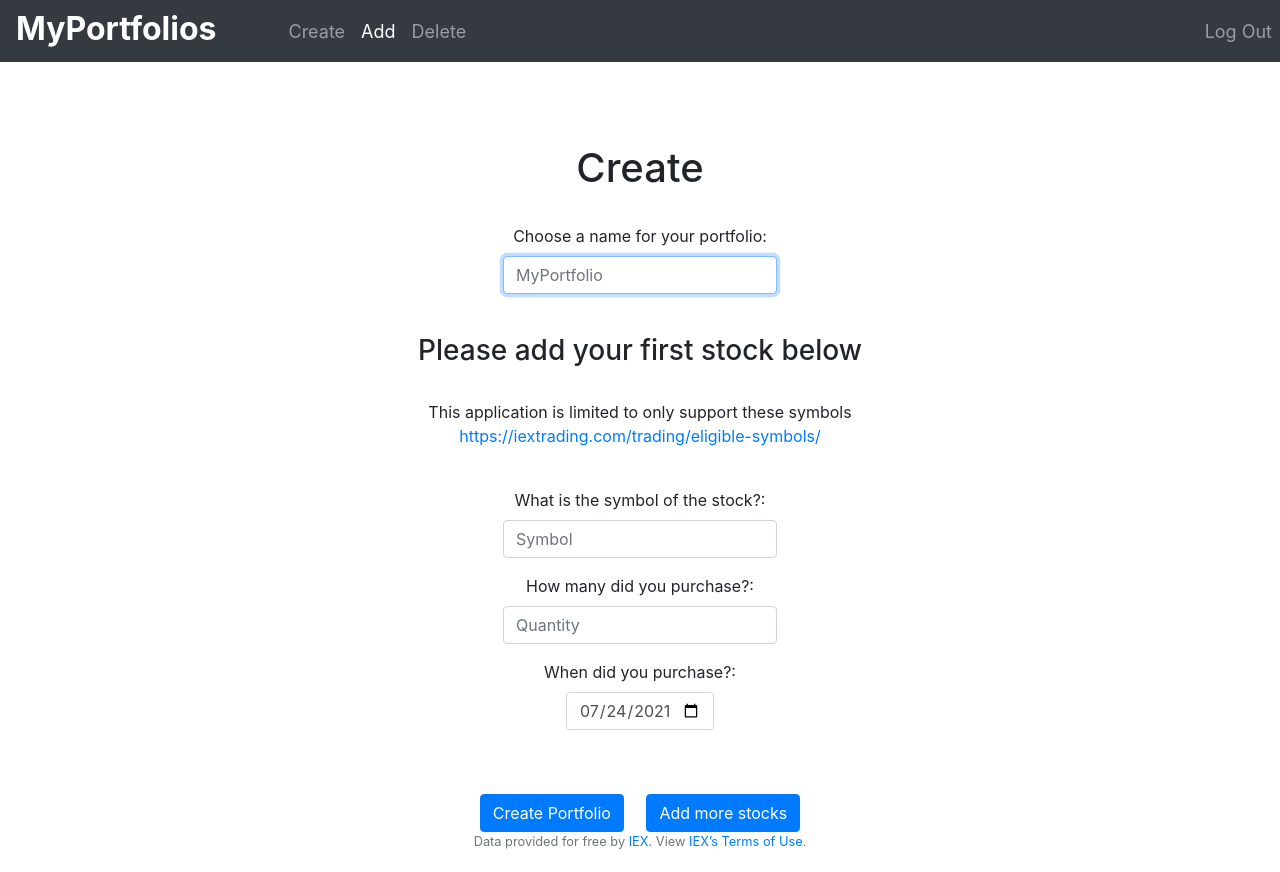
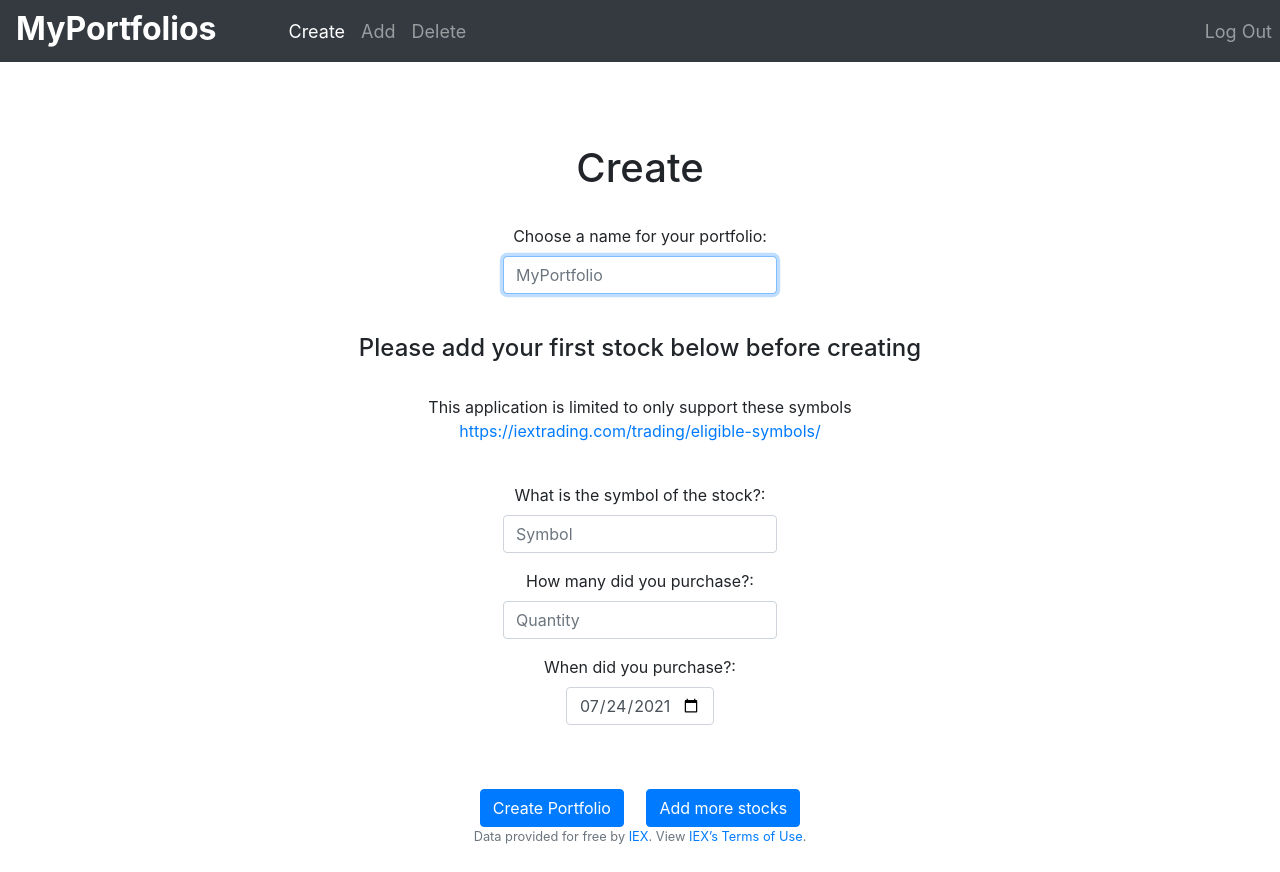
Before and after one commit to jsueling/cs50-final-project, a Flask app: page /create in a window 1280 px wide. After the commit the page ends 844 px from the top, so only its background shows below. Run offline with Flask 2, Linux system fonts and the light colour scheme; the visitor is signed in with stand-in values (Sample User, id 1); some libraries are stand-ins or nearby versions.

Commit message:
added active attribute for current page to nav-link, minor fixes, create.html number input changed

```diff
--- a/application.py
+++ b/application.py
@@ -75,6 +75,8 @@ app.jinja_env.filters["usd"] = usd
 # https://stackoverflow.com/questions/41546883/what-is-the-use-of-python-dotenv
 # https://www.twilio.com/blog/environment-variables-python
 # .flaskenv needs to be added somewhere, add to functions to stop the program from not running
+
+# https://flask.palletsprojects.com/en/2.0.x/cli/
 load_dotenv("keys.env")
 
 if not os.environ.get("API_KEY"):
@@ -255,8 +257,17 @@ def create():
         if len(rows) == 1:
             return error_page('You already have a portfolio with this name', 403)
 
+        symbol = request.form.get("symbol")
+        purchase_quantity = request.form.get("purchase_quantity")
+        purchase_date = request.form.get("purchase_date")
+
+        if not symbol:
+            return error_page("Enter a symbol", 403)
+        if not purchase_quantity:
+            return error_page("Enter a quantity", 403)
+
         # passed tests
-        flash(f"Portfolio: {portfolio_name} has successfully created.", "success")
+        flash(f"Portfolio: {portfolio_name} has been successfully created.", "success")
 
         # User must add 1 share whilst creating
         # Button to add more or show portfolio
--- a/static/styles.css
+++ b/static/styles.css
@@ -39,3 +39,7 @@ main
     width: 100%;
     height: 2.5rem;
   }
+
+input:invalid {
+    border: 3px solid red;
+}
--- a/templates/add.html
+++ b/templates/add.html
@@ -1,9 +1,7 @@
 {% extends "layout.html" %}
 
-{% block title %}
-Add
-{% endblock %}
-
+{% block title %}Add{% endblock %}
+{% block add %}active{% endblock %}
 {% block main %}
 <h1>Add</h1>
 <br>
--- a/templates/create.html
+++ b/templates/create.html
@@ -1,9 +1,7 @@
 {% extends "layout.html" %}
 
-{% block title %}
-Create
-{% endblock %}
-
+{% block title %}Create{% endblock %}
+{% block create %}active{% endblock %}
 {% block main %}
 <h1>Create</h1>
 <br>
@@ -12,7 +10,7 @@ Create
         <label for="portfolio_name">Choose a name for your portfolio:</label><br><input autocomplete="off" autofocus class="form-control" name="portfolio_name" placeholder="MyPortfolio" type="text">
     </div>
     <br>
-    <h3>Please add your first stock below</h3>
+    <h4>Please add your first stock below before creating</h4>
     <br>
         <p>This application is limited to only support these symbols<br><a href="https://iextrading.com/trading/eligible-symbols/">https://iextrading.com/trading/eligible-symbols/</a></p>
     <br>
@@ -20,7 +18,8 @@ Create
         <label for="symbol">What is the symbol of the stock?:</label><br><input autocomplete="off" class="form-control" name="symbol" placeholder="Symbol" type="text">
     </div>
     <div class="form-group">
-        <label for="purchase_quantity">How many did you purchase?:</label><br><input autocomplete="off" class="form-control" name="purchase_quantity" placeholder="Quantity" type="text">
+        <!-- https://www.techiedelight.com/restrict-html-input-text-box-to-allow-only-numeric-values/ -->
+        <label for="purchase_quantity">How many did you purchase?:</label><br><input autocomplete="off" class="form-control" name="purchase_quantity" placeholder="Quantity" type="number" pattern="[0-9]"+>
     </div>
     <div class="form-group">
         <label for="purchase_date">When did you purchase?:</label><br><input autocomplete="off" class="form-control" name="purchase_date" value={{ today }} max={{ today }} type="date">
--- a/templates/error_page.html
+++ b/templates/error_page.html
@@ -1,9 +1,6 @@
 {% extends "layout.html" %}
 
-{% block title %}
-Error
-{% endblock %}
-
+{% block title %}Error{% endblock %}
 {% block main %}
 <h1>Whoops! You've encountered an error.</h1>
 <br>
--- a/templates/index.html
+++ b/templates/index.html
@@ -1,9 +1,6 @@
 {% extends "layout.html" %}
 
-{% block title %}
-Index
-{% endblock %}
-
+{% block title %}Index{% endblock %}
 {% block main %}
 <h1>My portfolios</h1>
 <br>
--- a/templates/layout.html
+++ b/templates/layout.html
@@ -39,17 +39,17 @@
                     <div class="collapse navbar-collapse" id="target">
                         {% if session.user_id %}
                             <ul class="navbar-nav mr-auto pl-5">
-                                <li class="navbar-item"><a class="nav-link" href="/create">Create</a></li>
-                                <li class="navbar-item active"><a class="nav-link" href="/add">Add</a></li>
-                                <li class="navbar-item"><a class="nav-link" href="/delete">Delete</a></li>
+                                <li class="navbar-item"><a class="nav-link {% block create %}{% endblock %}" href="/create">Create</a></li>
+                                <li class="navbar-item"><a class="nav-link {% block add %}{% endblock %}" href="/add">Add</a></li>
+                                <li class="navbar-item"><a class="nav-link {% block delete %}{% endblock %}" href="/delete">Delete</a></li>
                             </ul>
                             <ul class="navbar-nav ml-auto pl-3">
                                 <li class="nav-item"><a class="nav-link" href="/logout">Log Out</a></li>
                             </ul>
                         {% else %}
                             <ul class="navbar-nav ml-auto pl-3">
-                                <li class="nav-item"><a class="nav-link" href="/login">Log in</a></li>
-                                <li class="nav-item"><a class="nav-link" href="/register">Register</a></li>
+                                <li class="nav-item"><a class="nav-link {% block login %}{% endblock %}" href="/login">Log in</a></li>
+                                <li class="nav-item"><a class="nav-link {% block register %}{% endblock %}" href="/register">Register</a></li>
                             </ul>
                         {% endif %}
                     </div>
--- a/templates/login.html
+++ b/templates/login.html
@@ -1,9 +1,7 @@
 {% extends "layout.html" %}
 
-{% block title %}
-Log In
-{% endblock %}
-
+{% block title %}Log In{% endblock %}
+{% block login %}active{% endblock %}
 {% block main %}
 <h1>Log in</h1>
 <!--
--- a/templates/register.html
+++ b/templates/register.html
@@ -1,9 +1,7 @@
 {% extends "layout.html" %}
 
-{% block title %}
-Register
-{% endblock %}
-
+{% block title %}Register{% endblock %}
+{% block register %}active{% endblock %}
 {% block main %}
 <h1>Register</h1>
 <br>
```
Also changed, not shown: templates/portfolio.html (+2 -7 lines), 3 other files.
